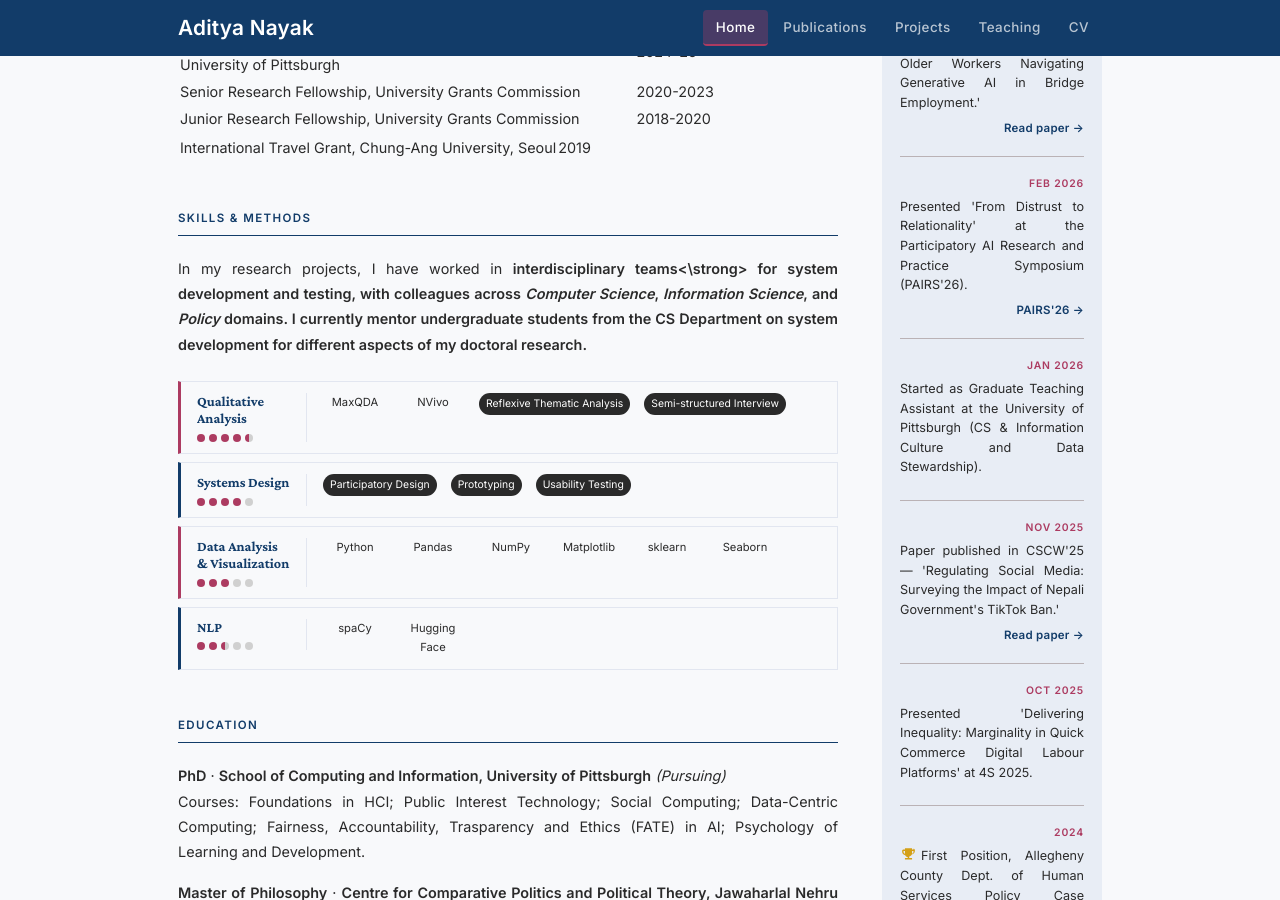
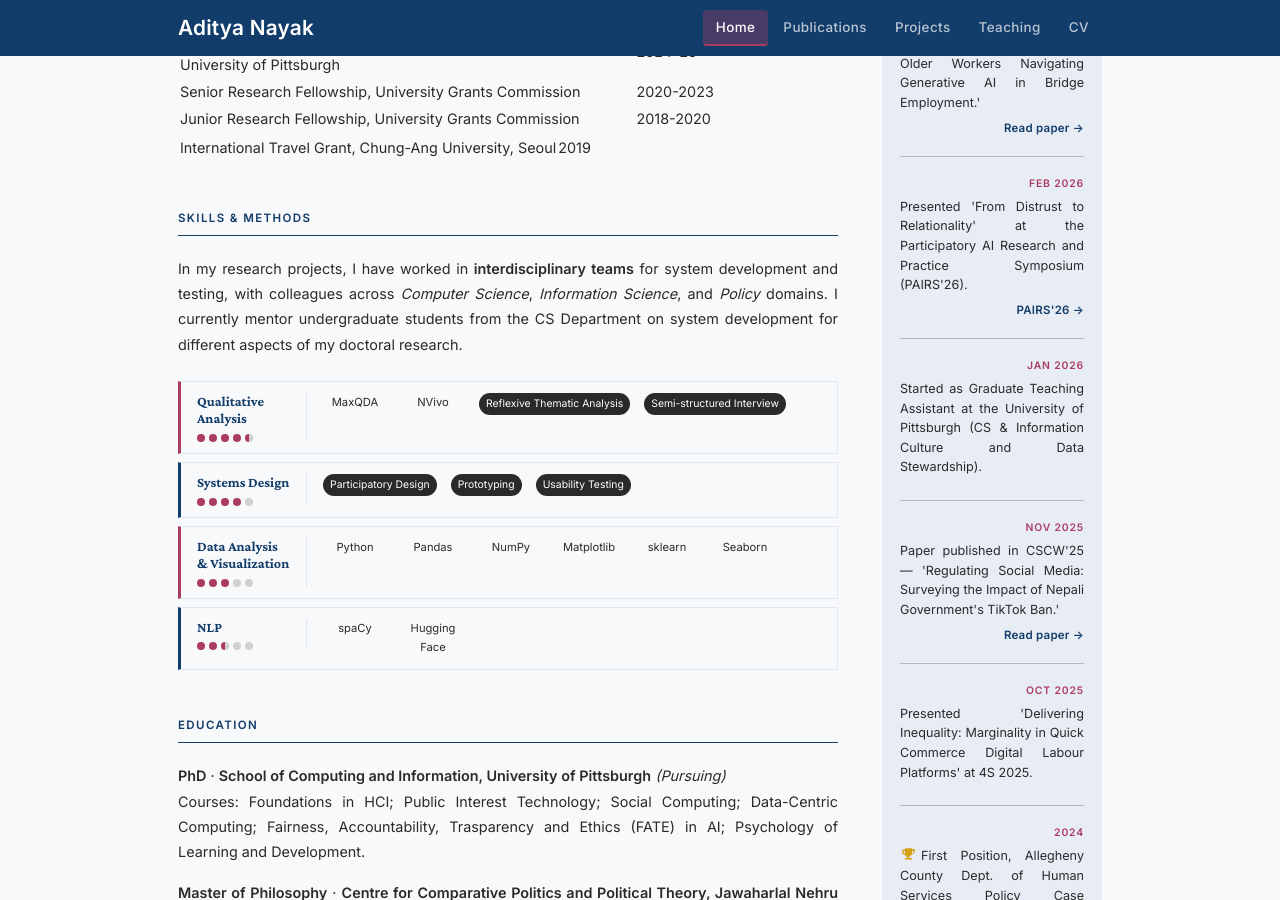
Before and after one commit to adityanayak-info/adityanayak-info.github.io, a Jekyll site: the page built from index.md, in a window 1280 px wide and 900 px high, scrolled down 2032 px. Built offline with Jekyll 4.4.1, drawn with Linux system fonts in a browser that asks for light colours.

Commit message:
Correct HTML tags in skills section
Fixed HTML tag for strong emphasis in skills section.

```diff
--- a/index.md
+++ b/index.md
@@ -127,7 +127,7 @@
 
 ## Skills & Methods
 
-In my research projects, I have worked in <strong>interdisciplinary teams<\strong> for system development and testing, with colleagues across <em>Computer Science</em>, <em>Information Science</em>, and <em>Policy</em> domains. I currently mentor undergraduate students from the CS Department on system development for different aspects of my doctoral research.
+In my research projects, I have worked in <strong>interdisciplinary teams</strong> for system development and testing, with colleagues across <em>Computer Science</em>, <em>Information Science</em>, and <em>Policy</em> domains. I currently mentor undergraduate students from the CS Department on system development for different aspects of my doctoral research.
 
 
 <div class="sk-b-section">
```
